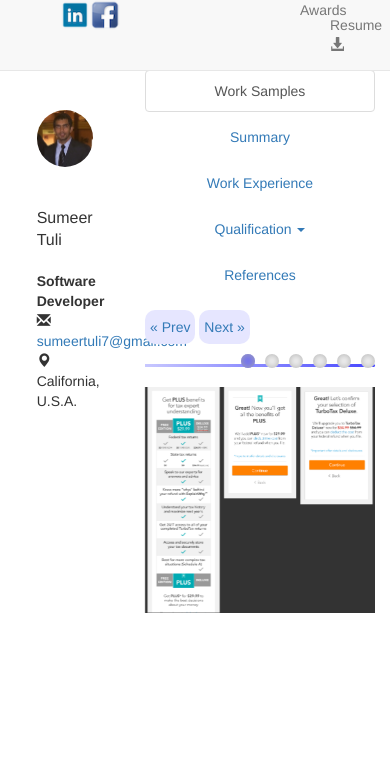
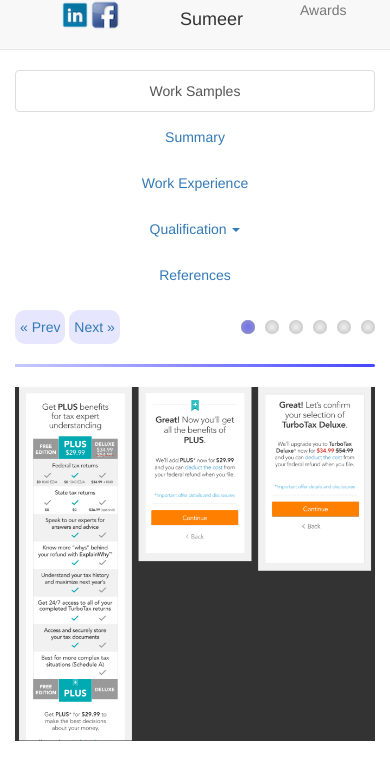
Before and after one commit to smer007/sumeertuli, a website: page app/index.html in a window 390 px wide. Drawn offline with nearby package versions, Linux system fonts and the light colour scheme; files that its build step writes are made by us from their sources.

Commit message:
removes profile pic in mobile view

```diff
--- a/app/index.html
+++ b/app/index.html
@@ -47,12 +47,12 @@
               <img alt="Brand" src="images/facebook.png" width="30px" height="30px">
             </a>
           </div>
-          <!-- <div class="col-xs-2">
-            <br>
+          <div class="col-xs-2 col-xs-offset-2">
+            <h4 class="text-center visible-xs">Sumeer</h4>
           </div>
-          <div class="col-xs-4">
+          <!-- <div class="col-xs-4">
           </div> -->
-          <div class="col-xs-1 col-xs-offset-6">
+          <div class="col-xs-1 col-xs-offset-2">
             <a href = "#" class="navbar-text" data-toggle="modal" data-target=".bs-example-modal-lg">
             Awards
                 <div class="modal fade bs-example-modal-lg" tabindex="-1">
@@ -88,7 +88,7 @@
 
             </a>
           </div>
-          <div class="col-xs-2 pull-right">
+          <div class="col-xs-2 pull-right hidden-xs">
             <a target = "_blank" href="Resume_Sumeer Tuli.pdf">
               <p class="navbar-text">Resume
                 <span id = "resumeDwnld" class="glyphicon glyphicon-download-alt">
@@ -105,7 +105,7 @@
     <div id = "content">
     <!-- dividing columns -->
     <div class="row">
-      <div class="col-xs-4">
+      <div class="col-sm-4 hidden-xs">
           <br><br>
 
         <div class="row">
@@ -123,7 +123,7 @@
 
         </div>
       </div>
-      <div class="col-xs-8">
+      <div class="col-sm-8 col-xs-12">
             <!-- tab panel -->
         <div role="tabpanel">
 
```
